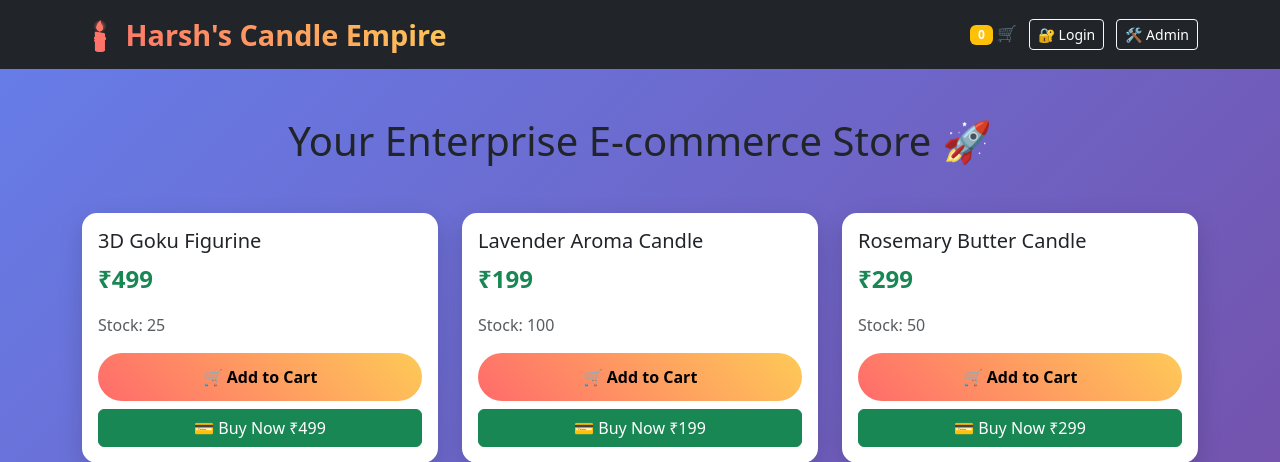
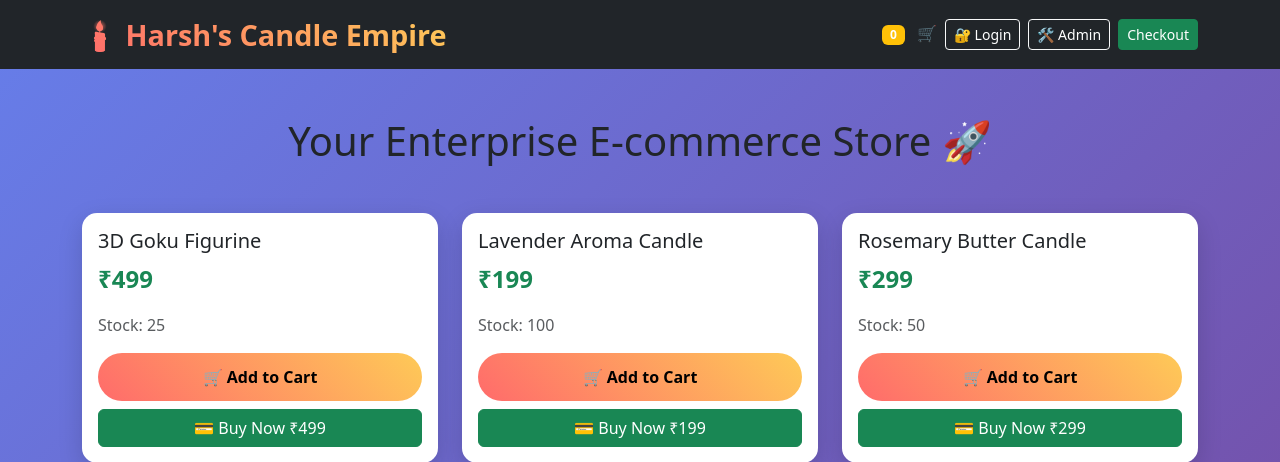
Before and after one commit to Harsh-D11/ecommerce-api, a Flask app: page / in a window 1280 px wide. Shown: the top 462 px of the page. Run offline with Flask 3, Linux system fonts and the light colour scheme; some libraries are stand-ins or nearby versions.

Commit message:
index.html

```diff
--- a/templates/index.html
+++ b/templates/index.html
@@ -12,9 +12,10 @@
         <div class="container">
             <a class="navbar-brand" href="/">🕯️ Harsh's Candle Empire</a>
             <span class="navbar-text ms-auto">
-                <span class="badge bg-warning" id="cart-count">0</span> 🛒
-                <a href="/login" class="btn btn-outline-light btn-sm ms-2">🔐 Login</a>
-                <a href="/admin" class="btn btn-outline-light btn-sm ms-2">🛠️ Admin</a>
+                <span class="badge bg-warning me-2" id="cart-count">0</span> 🛒
+                <a href="/login" class="btn btn-outline-light btn-sm ms-1">🔐 Login</a>
+                <a href="/admin" class="btn btn-outline-light btn-sm ms-1">🛠️ Admin</a>
+                <button class="btn btn-success btn-sm ms-1" onclick="checkout()">Checkout</button>
             </span>
         </div>
     </nav>
```
